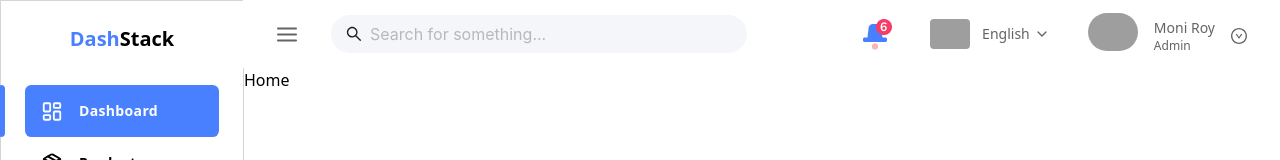
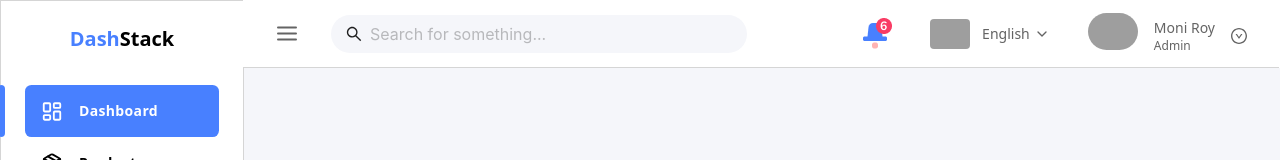
Before and after one commit to FreyGold/dash-stack, a Next.js app: page /dashboard in a window 1280 px wide. Shown: the top 160 px of the page. Built offline with nearby package versions, Linux system fonts and the light colour scheme; grey boxes are pictures that could not be loaded.

Commit message:
tweak: final adjustment to the layout

```diff
--- a/app/dashboard/components/DashboardHeader.tsx
+++ b/app/dashboard/components/DashboardHeader.tsx
@@ -5,7 +5,7 @@ import { DownCircleOutlined, DownOutlined } from "@ant-design/icons";
 
 function DashboardHeader() {
    return (
-      <div className="w-full flex bg-foreground h-17 px-8 items-center justify-between text-text -translate-x-[1px]">
+      <div className="w-full flex bg-foreground h-17 px-8 items-center justify-between text-text -translate-x-[1px] border-b border-border">
          <div className="left flex items-center gap-8">
             <AlignJustify width={24} height={25} />
             <SearchInput />
--- a/app/dashboard/page.tsx
+++ b/app/dashboard/page.tsx
@@ -1,5 +1,9 @@
 function Page() {
-   return <div>Home</div>;
+   return (
+      <div className="bg-background w-full h-full flex justify-center items-center text-text">
+         Home
+      </div>
+   );
 }
 
 export default Page;
```
